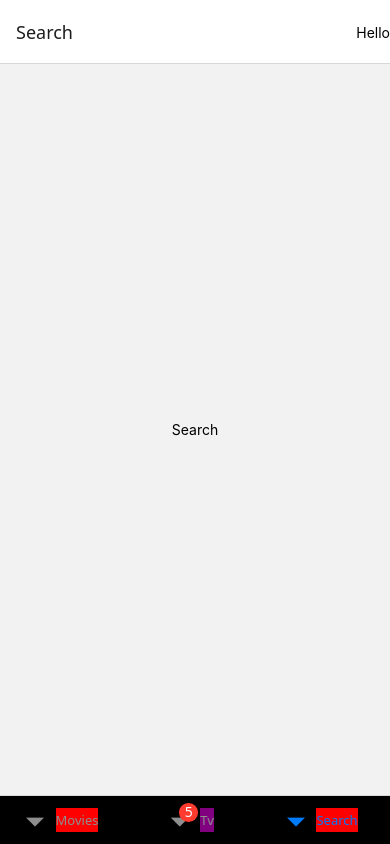
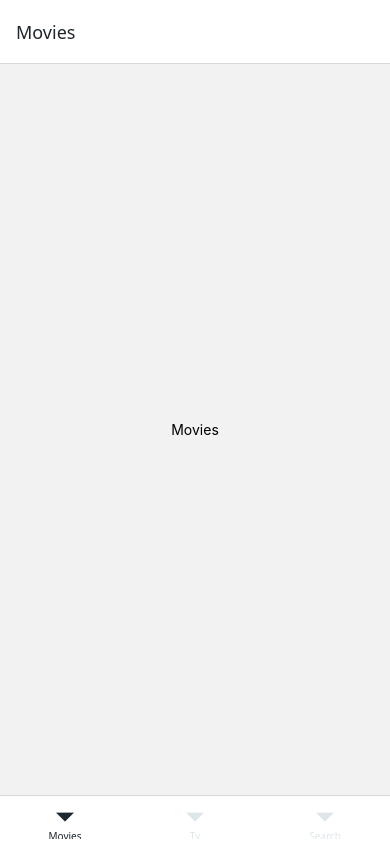
Before and after one commit to justddan/RN_Noovies, a React Native app: screen / in a window 390 px wide. Built offline with nearby package versions, Linux system fonts and the light colour scheme.

Commit message:
다크모드 useColorScheme

```diff
--- /dev/null
+++ b/colors.js
@@ -0,0 +1,4 @@
+export const YELLOW_COLOR = "#ffa801";
+export const BLACK_COLOR = "#1e272e";
+export const DARK_GREY_COLOR = "#808e9b";
+export const LIGHT_GREY_COLOR = "#dfe6e9";
--- a/navigation/Tab.js
+++ b/navigation/Tab.js
@@ -2,41 +2,35 @@ import { createBottomTabNavigator } from "@react-navigation/bottom-tabs";
 import Movies from "../screens/Movies";
 import Tv from "../screens/Tv";
 import Search from "../screens/Search";
-import { Text, View } from "react-native";
-
+import { useColorScheme } from "react-native";
+import {
+  BLACK_COLOR,
+  DARK_GREY_COLOR,
+  LIGHT_GREY_COLOR,
+  YELLOW_COLOR,
+} from "../colors";
 const Tab = createBottomTabNavigator();
 
 export default function Tabs() {
+  const isDark = useColorScheme() === "dark";
   return (
     <Tab.Navigator
-      initialRouteName="Search"
       screenOptions={{
         tabBarStyle: {
-          backgroundColor: "black",
+          backgroundColor: isDark ? BLACK_COLOR : "white",
         },
-        tabBarLabelStyle: {
-          backgroundColor: "red",
+        tabBarActiveTintColor: isDark ? YELLOW_COLOR : "#1e272e",
+        tabBarInactiveTintColor: isDark ? DARK_GREY_COLOR : LIGHT_GREY_COLOR,
+        headerStyle: {
+          backgroundColor: isDark ? BLACK_COLOR : "white",
         },
-        tabBarLabelPosition: "beside-icon",
-        // headerShown: false,
-        headerRight: () => (
-          <View>
-            <Text>Hello</Text>
-          </View>
-        ),
+        headerTitleStyle: {
+          color: isDark ? "white" : BLACK_COLOR,
+        },
       }}
     >
       <Tab.Screen name="Movies" component={Movies} />
-      <Tab.Screen
-        name="Tv"
-        component={Tv}
-        options={{
-          tabBarLabelStyle: {
-            backgroundColor: "purple",
-          },
-          tabBarBadge: 5,
-        }}
-      />
+      <Tab.Screen name="Tv" component={Tv} />
       <Tab.Screen name="Search" component={Search} />
     </Tab.Navigator>
   );
```
